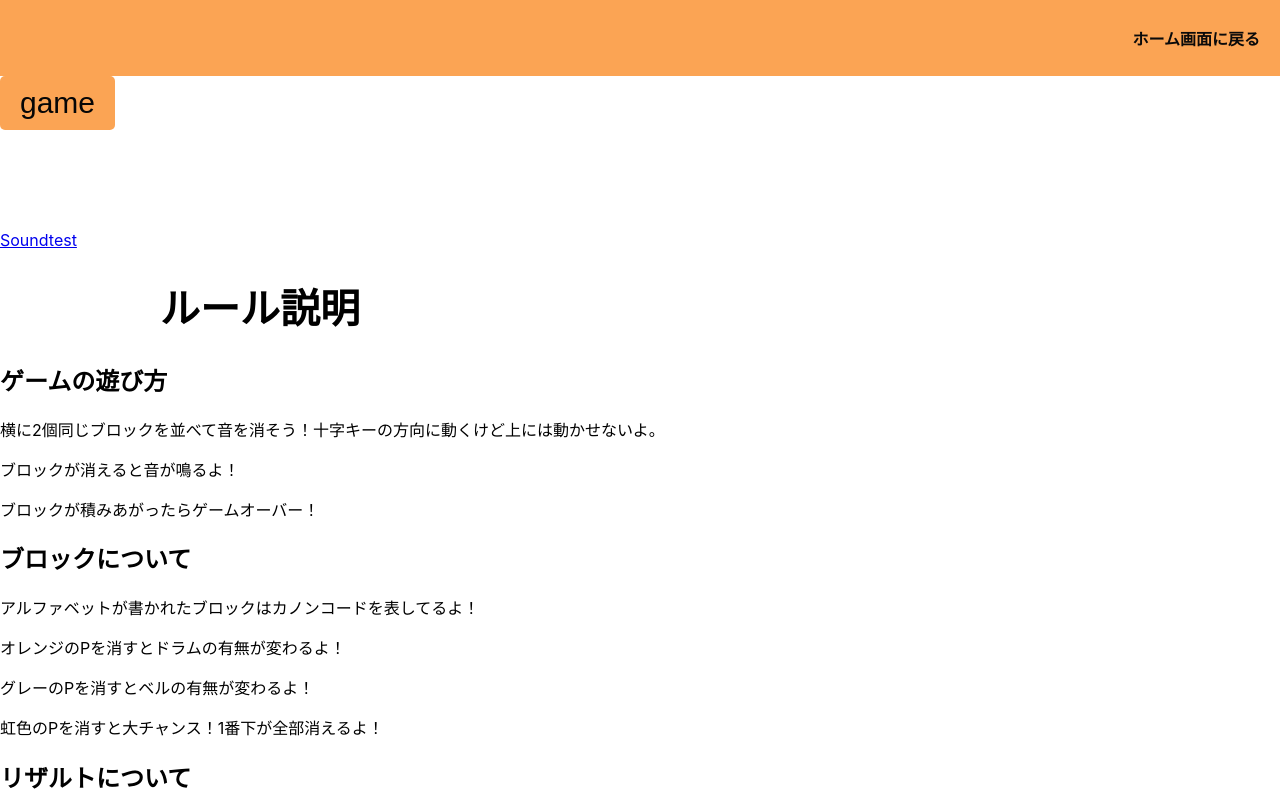
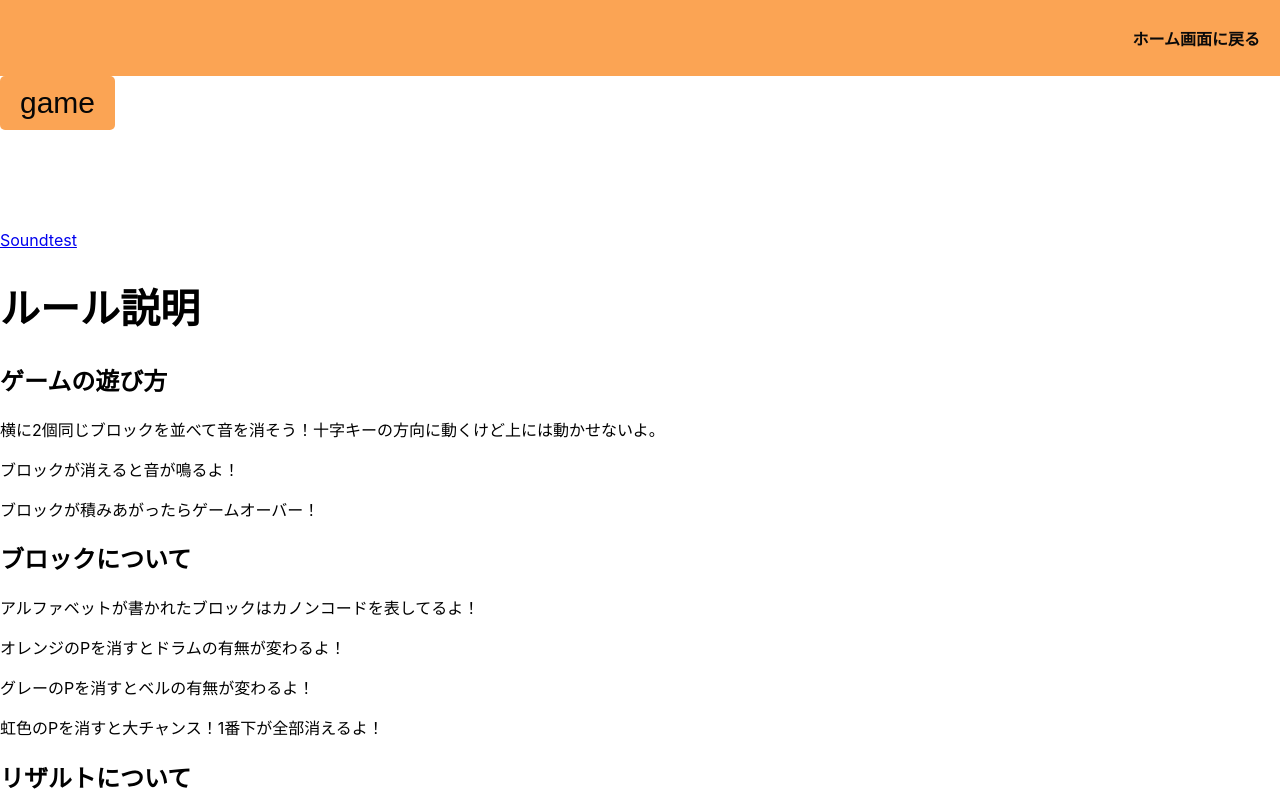
Before and after one commit to jack-app/Ideason2024_teamD, a React (Create React App) app in the folder front/: page /rules in a window 1280 px wide. Shown: the top 800 px of the page. Built offline with nearby package versions, Linux system fonts and the light colour scheme.

Commit message:
homes.css deleted box

```diff
--- a/front/src/stylesheet/rules.css
+++ b/front/src/stylesheet/rules.css
@@ -1,10 +1,3 @@
-
-.box {
- width: 100%;
- max-width: 960px;
- margin: 0 auto;
-}
-
 .text {
  font-size: 40px;
  color: black;
```
